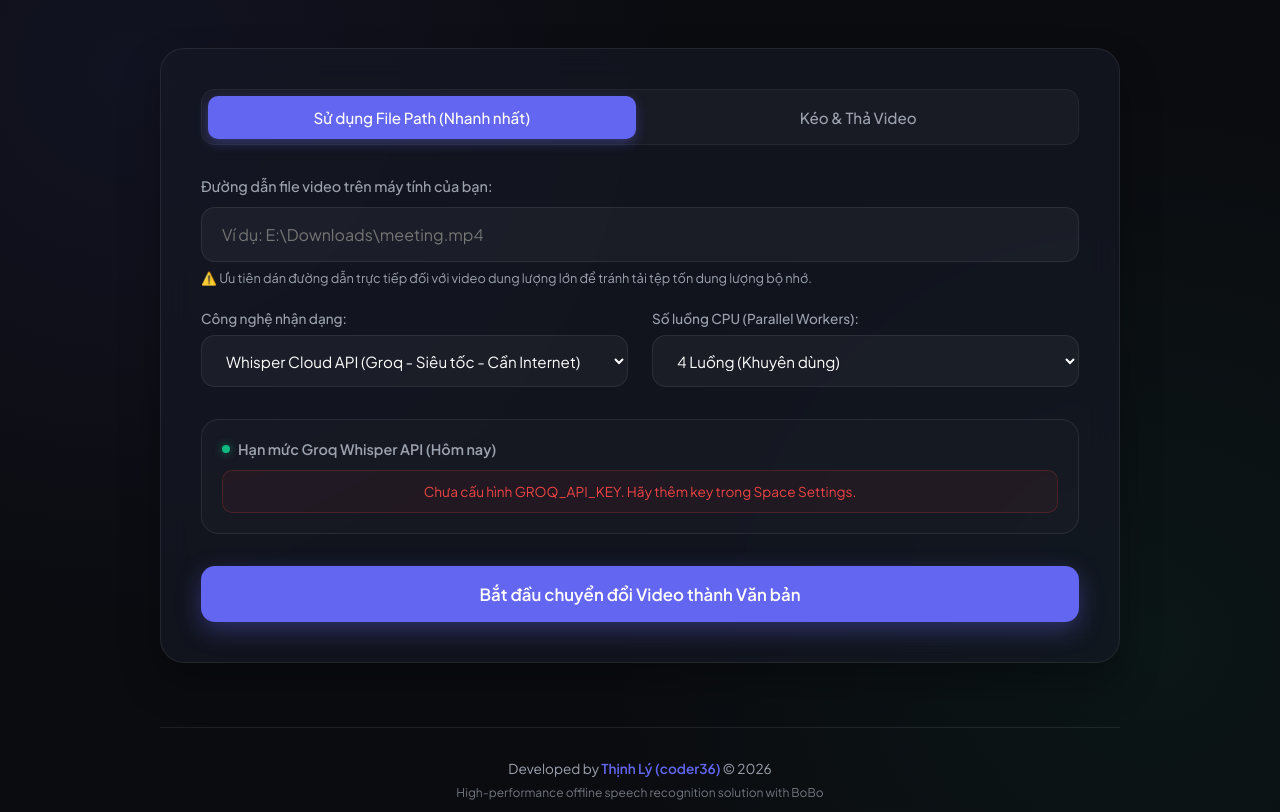
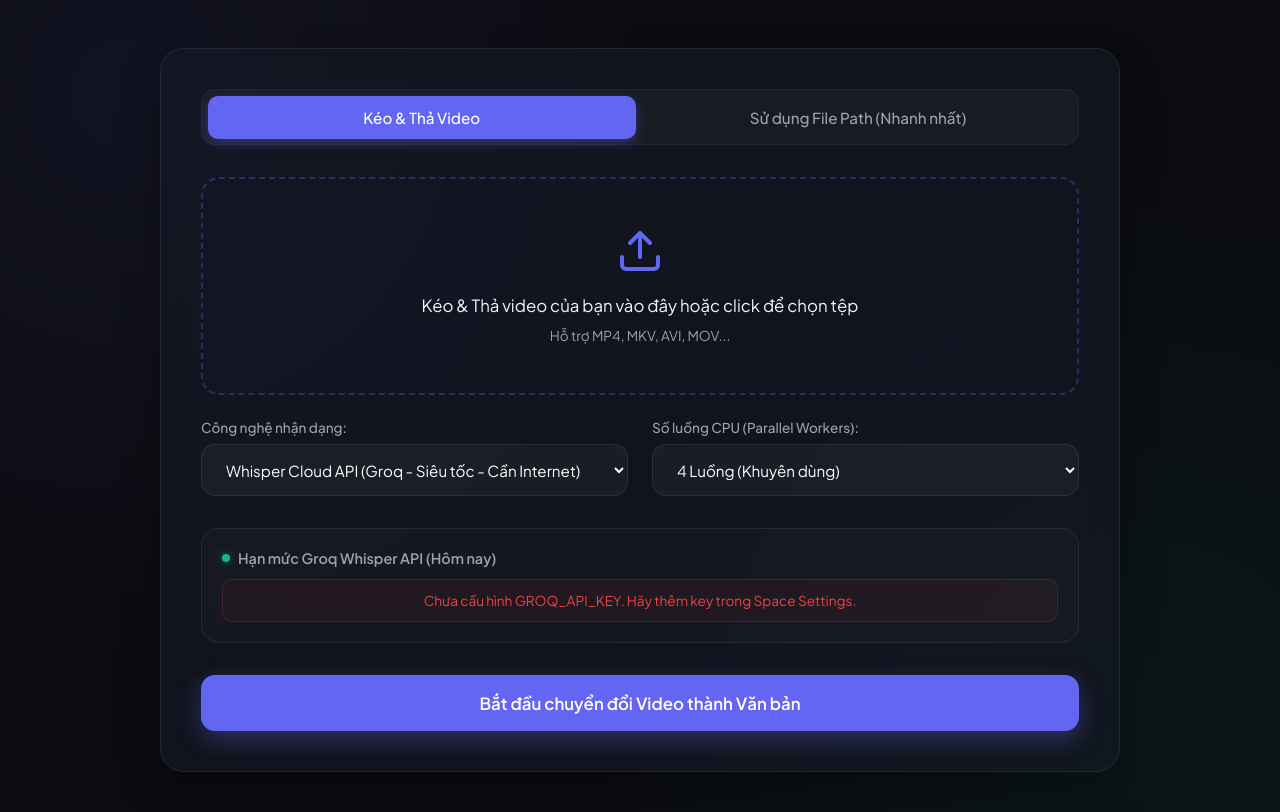
Before and after one commit to ThinhLy-Coder36/VideoToTextTool, a FastAPI app: page / in a window 1280 px wide. Shown: the part 119-931 px from the top of the page. Run offline with FastAPI, Linux system fonts and the light colour scheme; data that the repository does not hold is empty.

Commit message:
Reorder tabs to make drag and drop default active on the left

```diff
--- a/templates/index.html
+++ b/templates/index.html
@@ -528,24 +528,13 @@
     <!-- Main Transcription Hub -->
     <div class="glass-card">
         <div class="tabs">
-            <button class="tab-btn active" onclick="switchTab('path')">Sử dụng File Path (Nhanh nhất)</button>
-            <button class="tab-btn" onclick="switchTab('upload')">Kéo & Thả Video</button>
+            <button class="tab-btn active" onclick="switchTab('upload')">Kéo & Thả Video</button>
+            <button class="tab-btn" onclick="switchTab('path')">Sử dụng File Path (Nhanh nhất)</button>
         </div>
 
         <form id="transcribe-form" onsubmit="submitForm(event)">
-            <!-- TAB Content 1: Local Path -->
-            <div id="tab-path" class="tab-content active">
-                <div class="path-input-group">
-                    <label for="video-path">Đường dẫn file video trên máy tính của bạn:</label>
-                    <input type="text" id="video-path" class="input-field" placeholder="Ví dụ: E:\Downloads\meeting.mp4">
-                    <span style="font-size: 0.8rem; color: var(--text-muted); margin-top: -0.25rem;">
-                        ⚠️ Ưu tiên dán đường dẫn trực tiếp đối với video dung lượng lớn để tránh tải tệp tốn dung lượng bộ nhớ.
-                    </span>
-                </div>
-            </div>
-
-            <!-- TAB Content 2: Drag & Drop Upload -->
-            <div id="tab-upload" class="tab-content">
+            <!-- TAB Content 1: Drag & Drop Upload -->
+            <div id="tab-upload" class="tab-content active">
                 <div class="drag-area" id="drop-zone" onclick="document.getElementById('file-input').click()">
                     <svg viewBox="0 0 24 24" fill="none" stroke="currentColor" stroke-width="2" stroke-linecap="round" stroke-linejoin="round">
                         <path d="M21 15v4a2 2 0 0 1-2 2H5a2 2 0 0 1-2-2v-4"></path>
@@ -555,6 +544,17 @@
                     <p id="upload-status">Kéo & Thả video của bạn vào đây hoặc click để chọn tệp</p>
                     <span>Hỗ trợ MP4, MKV, AVI, MOV...</span>
                     <input type="file" id="file-input" class="file-input" accept="video/*" onchange="handleFileSelect(event)">
+                </div>
+            </div>
+
+            <!-- TAB Content 2: Local Path -->
+            <div id="tab-path" class="tab-content">
+                <div class="path-input-group">
+                    <label for="video-path">Đường dẫn file video trên máy tính của bạn:</label>
+                    <input type="text" id="video-path" class="input-field" placeholder="Ví dụ: E:\Downloads\meeting.mp4">
+                    <span style="font-size: 0.8rem; color: var(--text-muted); margin-top: -0.25rem;">
+                        ⚠️ Ưu tiên dán đường dẫn trực tiếp đối với video dung lượng lớn để tránh tải tệp tốn dung lượng bộ nhớ.
+                    </span>
                 </div>
             </div>
 
@@ -626,7 +626,7 @@
 </div>
 
 <script>
-    let activeTab = 'path';
+    let activeTab = 'upload';
     let selectedFile = null;
     let pollInterval = null;
 
```
